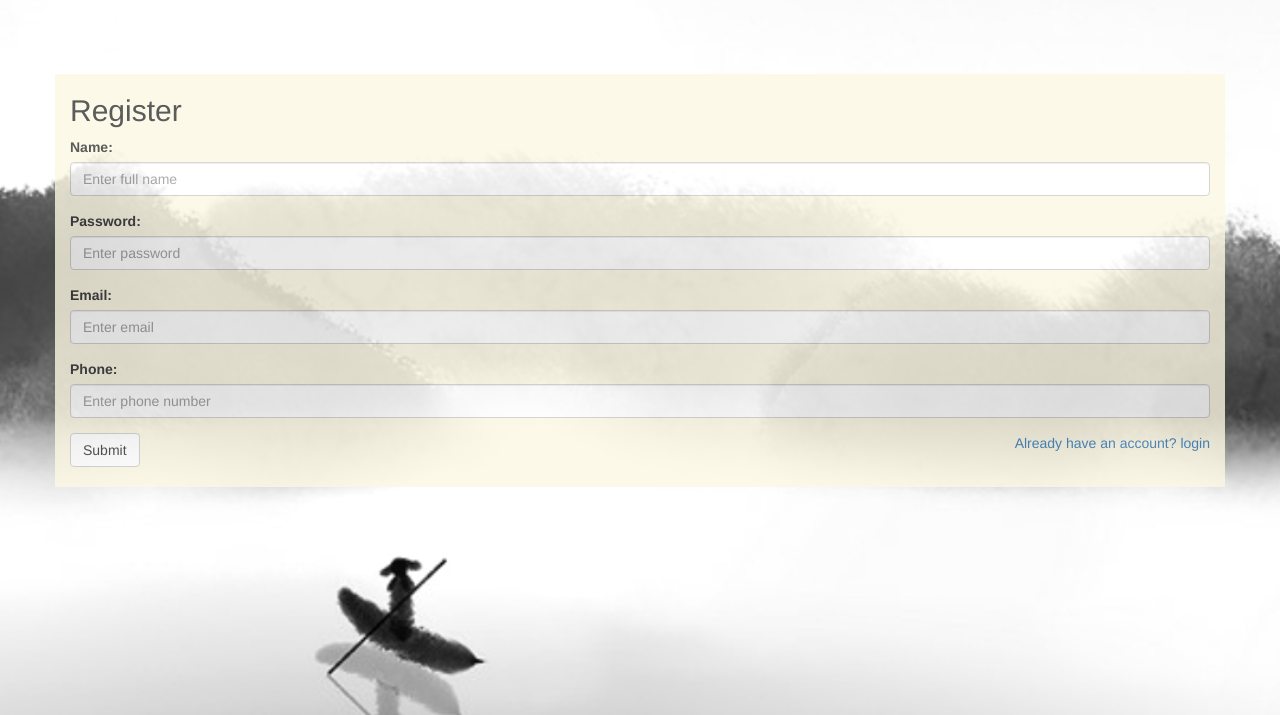
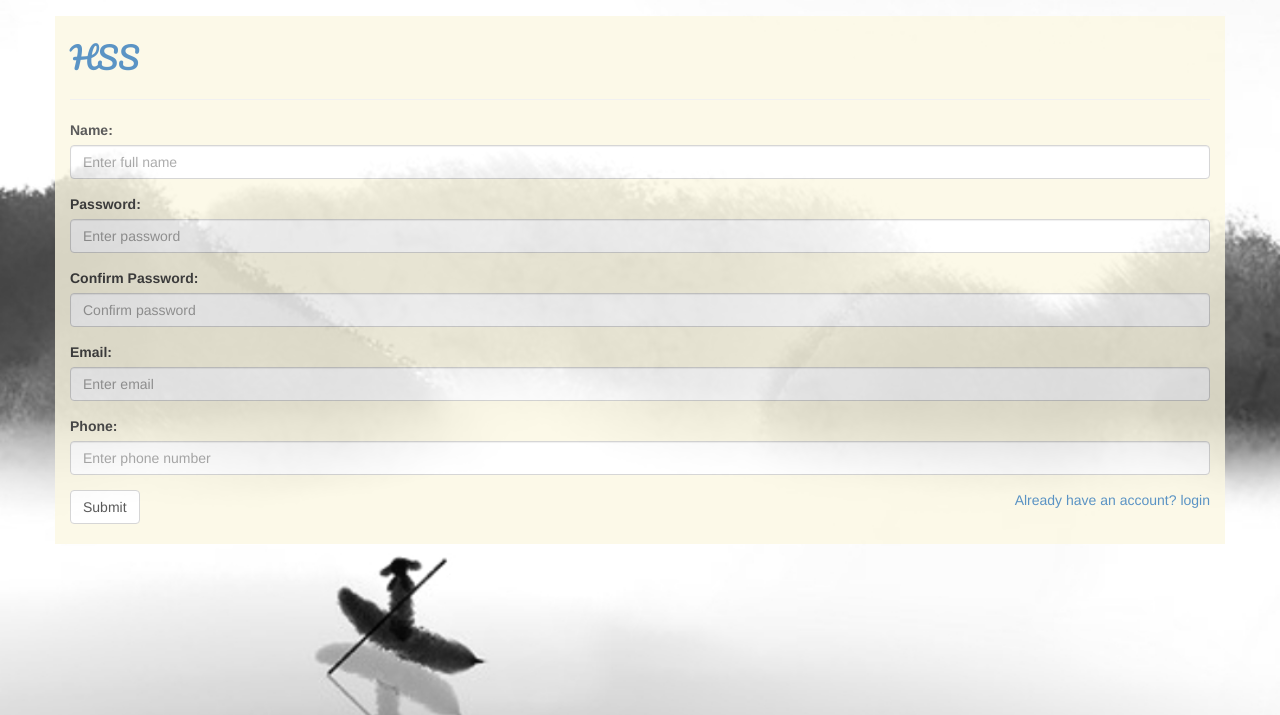
Before and after one commit to Sameam/Project2, a Python web app: template templates/register.html in a window 1280 px wide. Shown: the top 715 px of the page. Run offline with Jinja, Linux system fonts and the light colour scheme; the template is opened without the code that fills it, so the values that code supplies are empty; some libraries are stand-ins or nearby versions.

Commit message:
Fine-tune the login/register interface

```diff
--- a/templates/login.html
+++ b/templates/login.html
@@ -22,7 +22,8 @@
                 <div class="col-sm-4">
                     <div class="login-container">
                         <div class="container-fluid bg-warning opacity">
-                            <h2>Welcome</h2>
+                            <br>
+                            <a class="logo" href="#">HSS</a><hr>
                             <p>Sweat in exchange for harvest， study to obtain the knowledge.</p><br>
                             <form action="#" method="post" >
                                 <div class="form-group">
--- a/templates/register.html
+++ b/templates/register.html
@@ -11,7 +11,8 @@
 <body class="bk">
   <div class="login-container">
     <div class="container  bg-warning opacity">
-      <h2>Register</h2>
+      <br>
+      <a class="logo" href="#">HSS</a><hr>
       <form action="#" method="POST">
         <div class="form-group">
           <label for="name">Name:</label>
@@ -20,6 +21,10 @@
         <div class="form-group">
           <label for="pwd">Password:</label>
           <input type="password" class="form-control" id="pwd" name="pwd" placeholder="Enter password">
+        </div>
+        <div class="form-group">
+          <label for="pwd">Confirm Password:<span id="inconsistent"></span></label>
+          <input type="password" class="form-control" id="pwd2" name="pwd2" placeholder="Confirm password" >
         </div>
         <div class="form-group">
           <label for="email">Email:</label>
```
